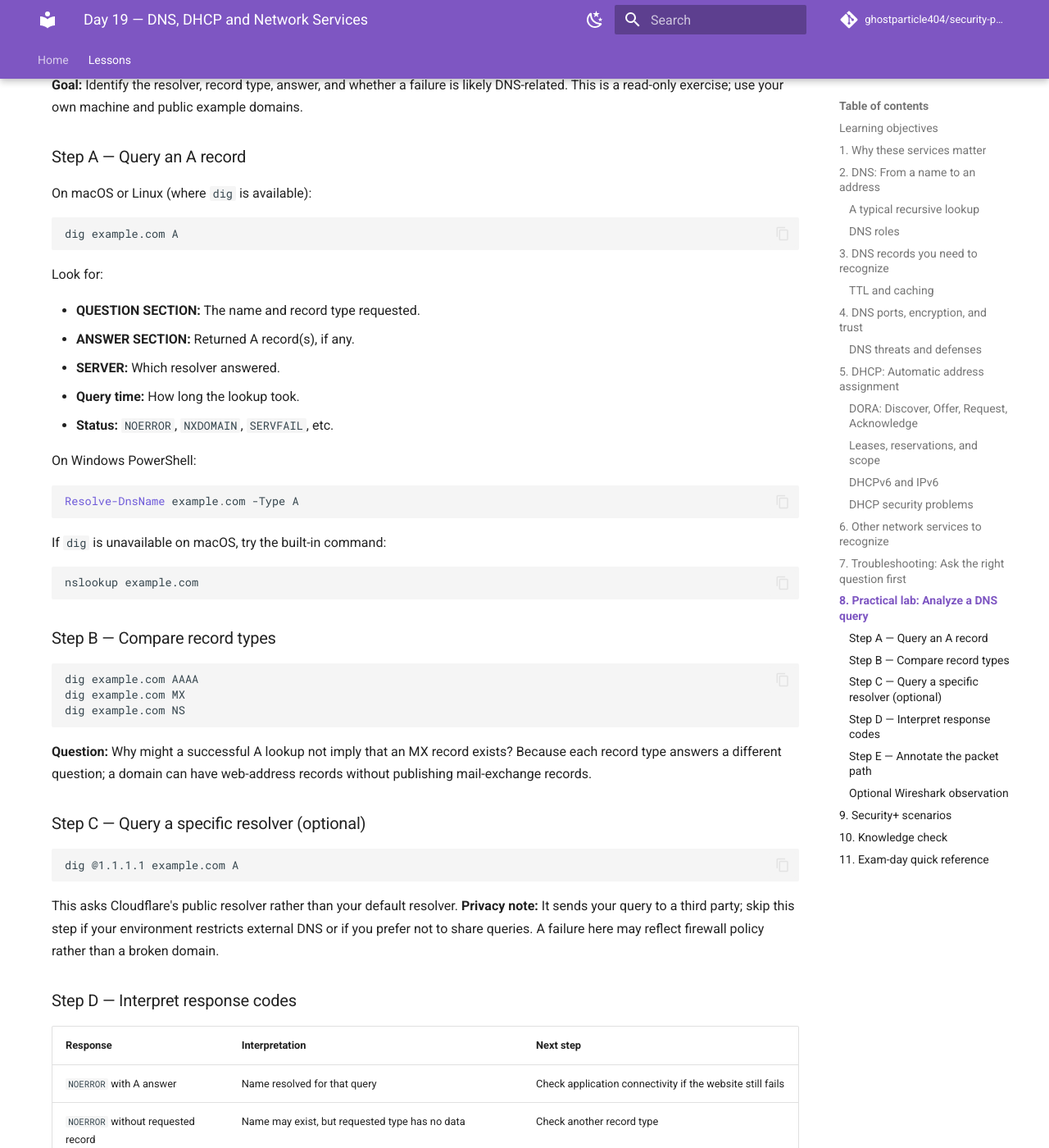
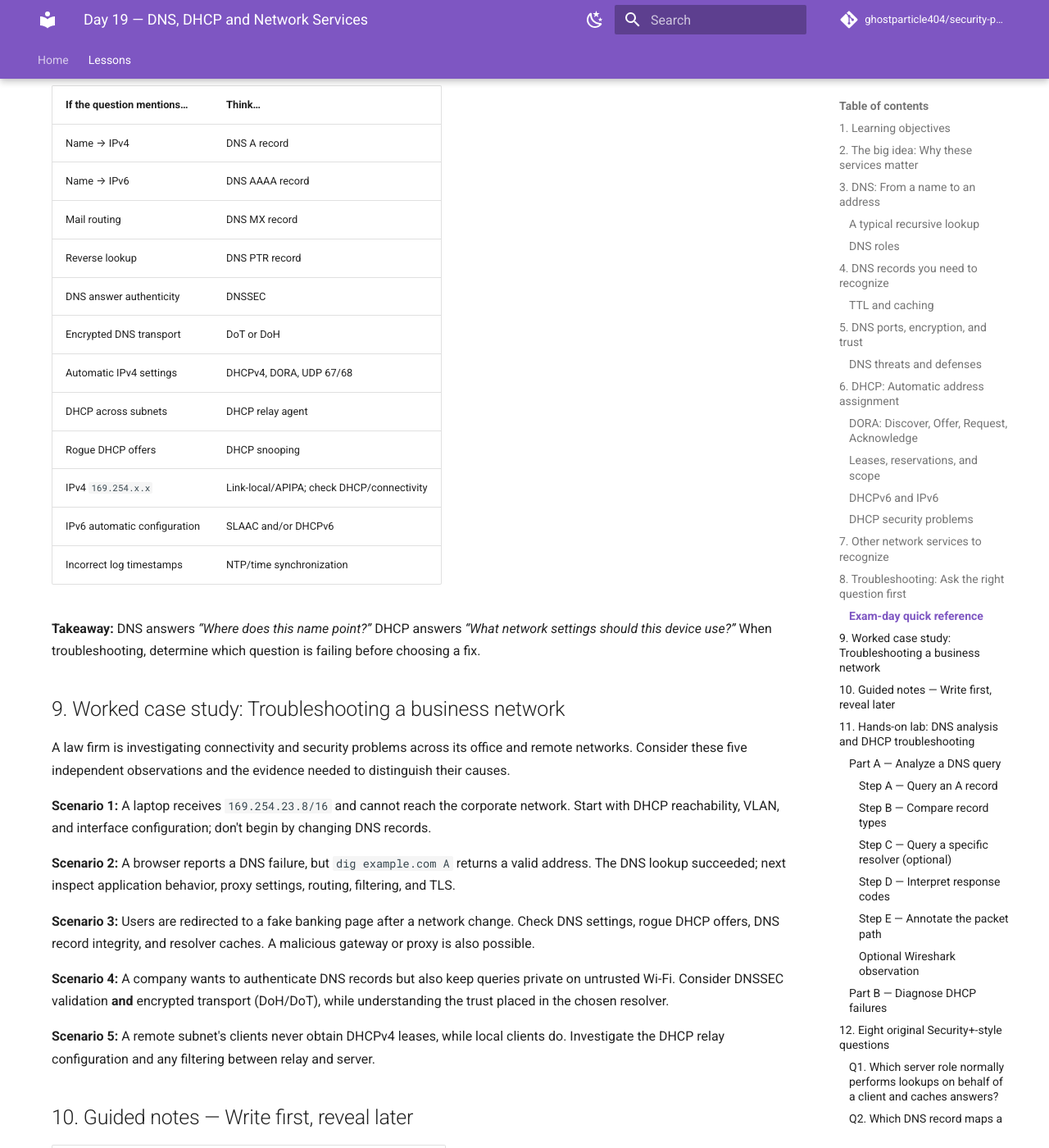
Before and after one commit to ghostparticle404/security-plus-study-academy, an MkDocs documentation site: the page built from docs/week-04/day-19-dns-dhcp-and-network-services.md, in a window 1280 px wide and 1400 px high, scrolled down 6299 px. Shown: the whole window at 82% size. Built offline with MkDocs 1.6.1 and Material for MkDocs 9.7.7, drawn with Linux system fonts in a browser that asks for light colours; comment, search, counter and statistics services are not loaded; some of the changed text lies outside the part shown.

Commit message:
Update day-19-dns-dhcp-and-network-services.md

````diff
--- a/docs/week-04/day-19-dns-dhcp-and-network-services.md
+++ b/docs/week-04/day-19-dns-dhcp-and-network-services.md
@@ -1,13 +1,14 @@
 # Day 19 — DNS, DHCP and Network Services
 
-**Security+ Study Academy | Week 04 | Day 19**
+> **CompTIA Security+ SY0-701** · **Week 04, Lesson 4 of 5** · Related objectives **3.2 (secure infrastructure), 4.1 (secure protocols), 4.9 (investigative data sources)** · Networking foundations
+> **Level:** Beginner to intermediate · **Study time:** 60–80 minutes
 
 **Prerequisites:** [Day 17 — IP Addressing and Subnetting](day-17-ip-addressing-and-subnetting.md) and [Day 18 — Ports and Protocols](day-18-ports-and-protocols.md)
 **Learning outcome:** Explain name resolution and address assignment.
 **Practical application:** Analyze a DNS query.
 **Assessment focus:** Service troubleshooting.
 
-## Learning objectives
+## 1. Learning objectives
 
 By the end of this lesson, you should be able to:
 
@@ -17,13 +18,15 @@ By the end of this lesson, you should be able to:
 4. Identify the ports and transport protocols used by DNS, DHCP, NTP, and directory services.
 5. Troubleshoot name-resolution and address-assignment failures with safe, read-only commands.
 
-## 1. Why these services matter
+## 2. The big idea: Why these services matter
 
 Imagine entering a friend's name in your phone rather than memorizing their phone number. **DNS** is the internet's contact list: it maps names such as `example.com` to information including IP addresses. **DHCP** is the hotel front desk: it assigns your device a temporary room number (an IP address) and tells it where the exits are (its default gateway). Both services help clients communicate, but they solve different problems.
 
 **Security+ connection:** When a user says, “The Wi-Fi works, but the website won't load,” determine whether the failure involves local connectivity, an IP configuration, DNS resolution, routing, or the application itself. Avoid assuming every website failure is DNS.
 
-## 2. DNS: From a name to an address
+<a id="2-dns-from-a-name-to-an-address"></a>
+
+## 3. DNS: From a name to an address
 
 The **Domain Name System (DNS)** is a distributed, hierarchical naming system. A client typically asks a configured **recursive resolver** to find the records for a domain. The resolver can answer from cache or query other DNS servers.
 
@@ -59,7 +62,9 @@ Client <──answer── Recursive resolver
 | Authoritative server | Publishes records for zones it serves | Unauthorized changes can redirect users |
 | DNS cache | Stores answers temporarily | Poisoned or stale entries can misdirect traffic |
 
-## 3. DNS records you need to recognize
+<a id="3-dns-records-you-need-to-recognize"></a>
+
+## 4. DNS records you need to recognize
 
 | Record | Purpose | Example use |
 |---|---|---|
@@ -80,7 +85,9 @@ Client <──answer── Recursive resolver
 
 **Time to Live (TTL)** tells caching resolvers how long they may retain a DNS record. A short TTL can help changes propagate more quickly but increases lookup frequency. A long TTL reduces repeated queries but may keep outdated answers longer. TTL is not a promise that every device updates instantly.
 
-## 4. DNS ports, encryption, and trust
+<a id="4-dns-ports-encryption-and-trust"></a>
+
+## 5. DNS ports, encryption, and trust
 
 - **Traditional DNS:** UDP port **53** for many queries; TCP port **53** for cases such as larger responses, retries, and zone transfers.
 - **DNS over TLS (DoT):** typically TCP port **853**.
@@ -101,7 +108,9 @@ Client <──answer── Recursive resolver
 
 **Practical judgment:** A valid DNSSEC signature authenticates the record's origin within DNS trust assumptions; it does not mean the domain owner is benevolent.
 
-## 5. DHCP: Automatic address assignment
+<a id="5-dhcp-automatic-address-assignment"></a>
+
+## 6. DHCP: Automatic address assignment
 
 The **Dynamic Host Configuration Protocol (DHCP)** helps devices obtain network settings without manual configuration. For IPv4, a DHCP server commonly provides:
 
@@ -158,7 +167,9 @@ DHCPv6 uses UDP **546** (client) and **547** (server). IPv6 hosts may also use *
 
 These are common defaults, not universal guarantees. Network services may be reconfigured to different ports.
 
-## 7. Troubleshooting: Ask the right question first
+<a id="7-troubleshooting-ask-the-right-question-first"></a>
+
+## 8. Troubleshooting: Ask the right question first
 
 A useful order is **link → address → gateway → DNS → service**.
 
@@ -173,11 +184,77 @@ A useful order is **link → address → gateway → DNS → service**.
 
 **APIPA note:** `169.254.0.0/16` is the IPv4 link-local range. It often appears when automatic configuration cannot obtain a DHCP lease, but it does not alone prove the DHCP server is broken. IPv6 link-local addresses are a separate concept.
 
-## 8. Practical lab: Analyze a DNS query
+### Exam-day quick reference
+
+| If the question mentions… | Think… |
+|---|---|
+| Name → IPv4 | DNS A record |
+| Name → IPv6 | DNS AAAA record |
+| Mail routing | DNS MX record |
+| Reverse lookup | DNS PTR record |
+| DNS answer authenticity | DNSSEC |
+| Encrypted DNS transport | DoT or DoH |
+| Automatic IPv4 settings | DHCPv4, DORA, UDP 67/68 |
+| DHCP across subnets | DHCP relay agent |
+| Rogue DHCP offers | DHCP snooping |
+| IPv4 `169.254.x.x` | Link-local/APIPA; check DHCP/connectivity |
+| IPv6 automatic configuration | SLAAC and/or DHCPv6 |
+| Incorrect log timestamps | NTP/time synchronization |
+
+**Takeaway:** DNS answers *“Where does this name point?”* DHCP answers *“What network settings should this device use?”* When troubleshooting, determine which question is failing before choosing a fix.
+
+## 9. Worked case study: Troubleshooting a business network
+
+A law firm is investigating connectivity and security problems across its office and remote networks. Consider these five independent observations and the evidence needed to distinguish their causes.
+
+**Scenario 1:** A laptop receives `169.254.23.8/16` and cannot reach the corporate network. Start with DHCP reachability, VLAN, and interface configuration; don't begin by changing DNS records.
+
+**Scenario 2:** A browser reports a DNS failure, but `dig example.com A` returns a valid address. The DNS lookup succeeded; next inspect application behavior, proxy settings, routing, filtering, and TLS.
+
+**Scenario 3:** Users are redirected to a fake banking page after a network change. Check DNS settings, rogue DHCP offers, DNS record integrity, and resolver caches. A malicious gateway or proxy is also possible.
+
+**Scenario 4:** A company wants to authenticate DNS records but also keep queries private on untrusted Wi-Fi. Consider DNSSEC validation **and** encrypted transport (DoH/DoT), while understanding the trust placed in the chosen resolver.
+
+**Scenario 5:** A remote subnet's clients never obtain DHCPv4 leases, while local clients do. Investigate the DHCP relay configuration and any filtering between relay and server.
+
+## 10. Guided notes — Write first, reveal later
+
+| Prompt | Your answer |
+|---|---|
+| How do recursive and authoritative DNS servers differ? | _Write here._ |
+| What do A, AAAA, MX and PTR records identify? | _Write here._ |
+| What does DNS TTL control? | _Write here._ |
+| Compare DNSSEC with DoH and DoT. | _Write here._ |
+| Expand DORA and identify DHCPv4 ports. | _Write here._ |
+| Why is a DHCP relay needed? | _Write here._ |
+| How does DHCP snooping help? | _Write here._ |
+| Why does a successful DNS lookup not prove HTTPS works? | _Write here._ |
+
+<details markdown="1">
+<summary>Reveal the completed notes table (sample answers)</summary>
+
+| Prompt | Model answer |
+|---|---|
+| DNS roles | Recursive resolvers retrieve and cache answers; authoritative servers publish zone records. |
+| Records | A: IPv4; AAAA: IPv6; MX: mail exchange; PTR: reverse lookup. |
+| TTL | How long a record may be cached. |
+| DNS protection | DNSSEC authenticates data; DoH and DoT encrypt DNS transport. |
+| DORA | Discover, Offer, Request, Acknowledge; UDP server 67, client 68. |
+| Relay | Carries DHCP messages between subnets where broadcasts do not normally cross routers. |
+| Snooping | Restricts unauthorized DHCP server messages on untrusted switch ports. |
+| HTTPS | DNS resolves names; routing, TCP/QUIC, TLS and the application must still work. |
+
+</details>
+
+## 11. Hands-on lab: DNS analysis and DHCP troubleshooting
+
+**Time:** 15–25 minutes · **Tools:** Terminal and notebook · **Safe, read-only**
+
+### Part A — Analyze a DNS query
 
 **Goal:** Identify the resolver, record type, answer, and whether a failure is likely DNS-related. This is a read-only exercise; use your own machine and public example domains.
 
-### Step A — Query an A record
+#### Step A — Query an A record
 
 On macOS or Linux (where `dig` is available):
 
@@ -205,7 +282,7 @@ If `dig` is unavailable on macOS, try the built-in command:
 nslookup example.com
 ```
 
-### Step B — Compare record types
+#### Step B — Compare record types
 
 ```bash
 dig example.com AAAA
@@ -213,9 +290,9 @@ dig example.com MX
 dig example.com NS
 ```
 
-**Question:** Why might a successful A lookup not imply that an MX record exists? Because each record type answers a different question; a domain can have web-address records without publishing mail-exchange records.
+**Question:** Why might a successful A lookup not imply that an MX record exists?
 
-### Step C — Query a specific resolver (optional)
+#### Step C — Query a specific resolver (optional)
 
 ```bash
 dig @1.1.1.1 example.com A
@@ -223,7 +300,7 @@ dig @1.1.1.1 example.com A
 
 This asks Cloudflare's public resolver rather than your default resolver. **Privacy note:** It sends your query to a third party; skip this step if your environment restricts external DNS or if you prefer not to share queries. A failure here may reflect firewall policy rather than a broken domain.
 
-### Step D — Interpret response codes
+#### Step D — Interpret response codes
 
 | Response | Interpretation | Next step |
 |---|---|---|
@@ -233,7 +310,7 @@ This asks Cloudflare's public resolver rather than your default resolver. **Priv
 | `SERVFAIL` | Resolver could not complete the query | Check resolver health, upstream issues, DNSSEC validation |
 | Timeout | No response within allowed time | Check network path, resolver address, firewall |
 
-### Step E — Annotate the packet path
+#### Step E — Annotate the packet path
 
 For a traditional DNS query over UDP, label this simplified journey:
 
@@ -253,7 +330,7 @@ Laptop uses returned IP for subsequent connection
 
 **Layer mapping:** DNS is an application-layer protocol (OSI 7); UDP is transport (OSI 4); IP is network (OSI 3); Ethernet/Wi-Fi carry traffic on local links (OSI 2/1). Routers forward IP packets; they do not normally perform recursive DNS resolution merely because they are forwarding traffic.
 
-### Optional Wireshark observation
+#### Optional Wireshark observation
 
 If you have Wireshark and permission to capture your own traffic, apply the display filter:
 
@@ -263,118 +340,168 @@ dns
 
 Generate a lookup with `nslookup example.com` and identify query/response IDs, names, types, and response codes. If your system uses encrypted DNS, ordinary DNS messages may not be visible as plaintext; this is expected. Capture only traffic you are authorized to inspect.
 
-## 9. Security+ scenarios
+<details markdown="1">
+<summary>Reveal Part A answers and expected observations</summary>
 
-**Scenario 1:** A laptop receives `169.254.23.8/16` and cannot reach the corporate network. Start with DHCP reachability, VLAN, and interface configuration; don't begin by changing DNS records.
+- The resolver is shown in `SERVER` in dig output; the answer section contains the returned records and TTL. Actual addresses and TTLs vary.
+- A and MX records answer different questions; a domain can publish web addresses without mail exchange records.
+- A successful lookup does not establish that the web service is reachable. A timeout may indicate filtering or a connectivity problem.
+- In the packet path, the client uses an ephemeral source port and destination UDP 53; the response reverses these endpoints. DNS is Layer 7, UDP Layer 4, IP Layer 3.
 
-**Scenario 2:** A browser reports a DNS failure, but `dig example.com A` returns a valid address. The DNS lookup succeeded; next inspect application behavior, proxy settings, routing, filtering, and TLS.
+</details>
 
-**Scenario 3:** Users are redirected to a fake banking page after a network change. Check DNS settings, rogue DHCP offers, DNS record integrity, and resolver caches. A malicious gateway or proxy is also possible.
+### Part B — Diagnose DHCP failures
 
-**Scenario 4:** A company wants to authenticate DNS records but also keep queries private on untrusted Wi-Fi. Consider DNSSEC validation **and** encrypted transport (DoH/DoT), while understanding the trust placed in the chosen resolver.
+Use the following simulated observations; no network changes are required.
 
-**Scenario 5:** A remote subnet's clients never obtain DHCPv4 leases, while local clients do. Investigate the DHCP relay configuration and any filtering between relay and server.
+| Client | Observation |
+|---|---|
+| A | `169.254.23.8/16`, no default gateway |
+| B | Remote VLAN; DHCP discovery receives no offer, but local VLAN clients work |
+| C | Valid lease, but an unexpected DNS resolver was assigned |
 
-## 10. Knowledge check
+For each client, identify a likely cause and one next check. Then write the DORA sequence, label the server/client ports, and identify the DHCPv6 ports and the source of IPv6 default-router information.
 
-Choose the **best** answer. The weekly diagnostic and post-check will be written after all five lessons are finalized.
+<details markdown="1">
+<summary>Reveal Part B answers</summary>
 
-**1. Which server role normally performs lookups on behalf of a client and caches answers?**
+- A: Possible DHCP failure; check link, VLAN and DHCP reachability. Link-local addressing alone is not proof.
+- B: Check the DHCP relay and filtering between relay and server.
+- C: Compare lease settings with approved configuration and investigate possible rogue DHCP; DHCP snooping can help prevent unauthorized offers.
+- DORA: Discover → Offer → Request → Acknowledge. DHCPv4 uses UDP 67 (server) and 68 (client).
+- DHCPv6 uses UDP 546 (client) and 547 (server); SLAAC is another address configuration method. IPv6 default-router information normally comes from Router Advertisements.
+
+</details>
+
+## 12. Eight original Security+-style questions
+
+Choose the **BEST** answer before revealing the explanation. These are original practice questions, not actual CompTIA items.
+
+### Q1. Which server role normally performs lookups on behalf of a client and caches answers?
 A. Authoritative server
 B. Recursive resolver
 C. Default gateway
 D. DHCP relay
 
-**2. Which DNS record maps a hostname to an IPv6 address?**
+<details markdown="1">
+<summary>Reveal answer and explanation</summary>
+
+**B.** Recursive resolvers retrieve and cache answers for clients; authoritative servers publish zone data.
+
+</details>
+
+### Q2. Which DNS record maps a hostname to an IPv6 address?
 A. A
 B. PTR
 C. AAAA
 D. MX
 
-**3. A defender wants DNS answer authentication, not query encryption. Which mechanism is most directly relevant?**
+<details markdown="1">
+<summary>Reveal answer and explanation</summary>
+
+**C.** AAAA maps names to IPv6; A maps to IPv4, PTR supports reverse lookup, and MX identifies mail exchanges.
+
+</details>
+
+### Q3. A defender wants DNS answer authentication, not query encryption. Which mechanism is most directly relevant?
 A. DNSSEC
 B. DHCP snooping
 C. NAT
 D. DoH
 
-**4. Which DHCPv4 message generally follows DHCPOFFER in the DORA exchange?**
+<details markdown="1">
+<summary>Reveal answer and explanation</summary>
+
+**A.** DNSSEC authenticates DNS data; DoH encrypts transport. DHCP snooping and NAT serve other purposes.
+
+</details>
+
+### Q4. Which DHCPv4 message generally follows DHCPOFFER in the DORA exchange?
 A. DHCPACK
 B. DHCPREQUEST
 C. DHCPDISCOVER
 D. DHCPRELEASE
 
-**5. A client has an automatically assigned `169.254.18.4` IPv4 address. What should you investigate first?**
+<details markdown="1">
+<summary>Reveal answer and explanation</summary>
+
+**B.** DHCPREQUEST follows DHCPOFFER; DHCPACK confirms the lease.
+
+</details>
+
+### Q5. A client has an automatically assigned `169.254.18.4` IPv4 address. What should you investigate first?
 A. MX record priorities
 B. DHCP availability and local connectivity
 C. TLS certificate expiration
 D. Kerberos tickets
 
-**6. Which port pair is correct for DHCPv4?**
+<details markdown="1">
+<summary>Reveal answer and explanation</summary>
+
+**B.** An unexpected link-local IPv4 address suggests checking DHCP and local connectivity first.
+
+</details>
+
+### Q6. Which port pair is correct for DHCPv4?
 A. UDP 53/853
 B. TCP 67/68
 C. UDP 67/68
 D. UDP 546/547
 
-**7. A client resolves a domain name but cannot establish an HTTPS connection. What is the best conclusion?**
+<details markdown="1">
+<summary>Reveal answer and explanation</summary>
+
+**C.** DHCPv4 uses UDP 67 (server) and 68 (client); 546/547 are DHCPv6 ports.
+
+</details>
+
+### Q7. A client resolves a domain name but cannot establish an HTTPS connection. What is the best conclusion?
 A. DNS must be down
 B. The DHCP server is necessarily rogue
 C. Name resolution worked; investigate the connection or service
 D. The A record must be absent
 
-**8. Which switch security feature helps block unauthorized DHCP server responses on client-facing ports?**
+<details markdown="1">
+<summary>Reveal answer and explanation</summary>
+
+**C.** Name resolution succeeded for that query; investigate routing, filtering, TLS or the application.
+
+</details>
+
+### Q8. Which switch security feature helps block unauthorized DHCP server responses on client-facing ports?
 A. DNSSEC
 B. DHCP snooping
 C. DNS over HTTPS
 D. NTP
 
-**9. Which response indicates that a queried name does not exist, according to the resolver's answer?**
-A. `NOERROR`
-B. `SERVFAIL`
-C. `NXDOMAIN`
-D. `REFUSED` only
+<details markdown="1">
+<summary>Reveal answer and explanation</summary>
 
-**10. Which statement about DHCPv6 is correct?**
-A. It always uses IPv4 DORA broadcasts
-B. It assigns IPv6 default gateways in place of Router Advertisements
-C. It uses UDP 546/547, and SLAAC is another IPv6 address-configuration method
-D. It uses TCP port 445
-
-<details markdown="1">
-<summary>Reveal knowledge check answers and explanations</summary>
-
-| Q | Answer | Explanation |
-|---|---|---|
-| 1 | **B** | Recursive resolvers answer client requests and commonly cache results. Review [DNS lookup](#2-dns-from-a-name-to-an-address). |
-| 2 | **C** | AAAA stores IPv6 address mappings. Review [record types](#3-dns-records-you-need-to-recognize). |
-| 3 | **A** | DNSSEC authenticates DNS data; DoH encrypts DNS transport. Review [DNS trust](#4-dns-ports-encryption-and-trust). |
-| 4 | **B** | Discover → Offer → Request → Acknowledge. Review [DORA](#dora-discover-offer-request-acknowledge). |
-| 5 | **B** | IPv4 link-local addressing often signals DHCP trouble. Review [troubleshooting](#7-troubleshooting-ask-the-right-question-first). |
-| 6 | **C** | DHCPv4 uses UDP server 67 and client 68. Review [DHCP](#5-dhcp-automatic-address-assignment). |
-| 7 | **C** | A successful DNS answer does not establish that HTTPS works. Review [troubleshooting](#7-troubleshooting-ask-the-right-question-first). |
-| 8 | **B** | DHCP snooping limits untrusted DHCP messages. Review [DHCP security](#dhcp-security-problems). |
-| 9 | **C** | NXDOMAIN reports a nonexistent queried name. Review [response codes](#step-d-interpret-response-codes). |
-| 10 | **C** | DHCPv6 uses UDP 546/547; SLAAC can configure IPv6 addresses. Review [IPv6](#dhcpv6-and-ipv6). |
+**B.** DHCP snooping restricts unauthorized server messages on untrusted ports. DNSSEC, DoH and NTP do not perform this function.
 
 </details>
 
-## 11. Exam-day quick reference
+**Score guide:** 7–8: strong understanding; 5–6: review missed concepts; 0–4: revisit DNS and DHCP and repeat the lab.
 
-| If the question mentions… | Think… |
-|---|---|
-| Name → IPv4 | DNS A record |
-| Name → IPv6 | DNS AAAA record |
-| Mail routing | DNS MX record |
-| Reverse lookup | DNS PTR record |
-| DNS answer authenticity | DNSSEC |
-| Encrypted DNS transport | DoT or DoH |
-| Automatic IPv4 settings | DHCPv4, DORA, UDP 67/68 |
-| DHCP across subnets | DHCP relay agent |
-| Rogue DHCP offers | DHCP snooping |
-| IPv4 `169.254.x.x` | Link-local/APIPA; check DHCP/connectivity |
-| IPv6 automatic configuration | SLAAC and/or DHCPv6 |
-| Incorrect log timestamps | NTP/time synchronization |
+## 13. Discussion challenge
 
-**Takeaway:** DNS answers *“Where does this name point?”* DHCP answers *“What network settings should this device use?”* When troubleshooting, determine which question is failing before choosing a fix.
+A guest network begins redirecting users to unexpected websites after a new device is connected. Explain how rogue DHCP and DNS manipulation could produce similar symptoms. What evidence would distinguish them, and which controls would you recommend? Consider confidentiality and integrity.
+
+## 14. Study from the Treadmill 🏃
+
+- [Professor Messer — Secure Protocols (SY0-701)](https://www.professormesser.com/security-plus/sy0-701/sy0-701-video/secure-protocols-sy0-701/) — review secure network protocol choices.
+- [Professor Messer — DHCP (N10-009)](https://www.professormesser.com/network-plus/n10-009/n10-009-video/dhcp-n10-009/) — reinforce address assignment and leases (supplementary networking foundations).
+
+**Active-listening prompts:** How does encrypted DNS differ from DNSSEC? Why do DHCP clients need a relay on some networks? What does a lease provide?
+
+## 15. One-minute recap
+
+- **DNS:** Resolves names; A = IPv4, AAAA = IPv6, MX = mail, PTR = reverse lookup.
+- **DNSSEC:** Authenticates records; DoH/DoT encrypt transport.
+- **DHCP:** Supplies network settings; DORA, UDP 67/68.
+- **Relay and snooping:** Extend DHCP across subnets and restrict unauthorized offers, respectively.
+- **IPv6:** SLAAC or DHCPv6; no IPv4-style broadcast.
+- **Troubleshooting:** Link → address → gateway → DNS → service.
 
 **Next:** [Day 20 — Routing, Switching and Packet Flow](day-20-routing-switching-and-packet-flow.md).
 
````
Also changed, not shown: other parts of docs/week-04/day-19-dns-dhcp-and-network-services.md (+1 -1 lines).
